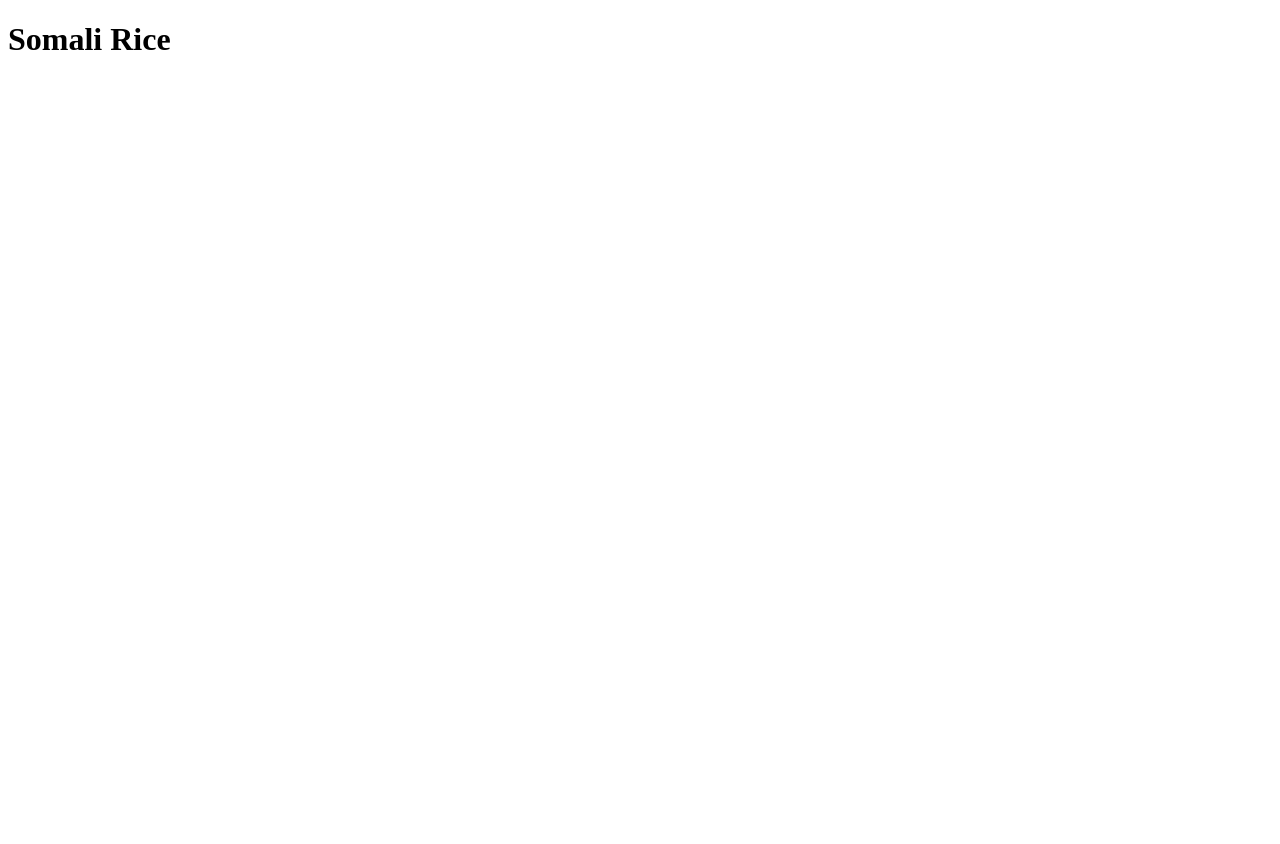
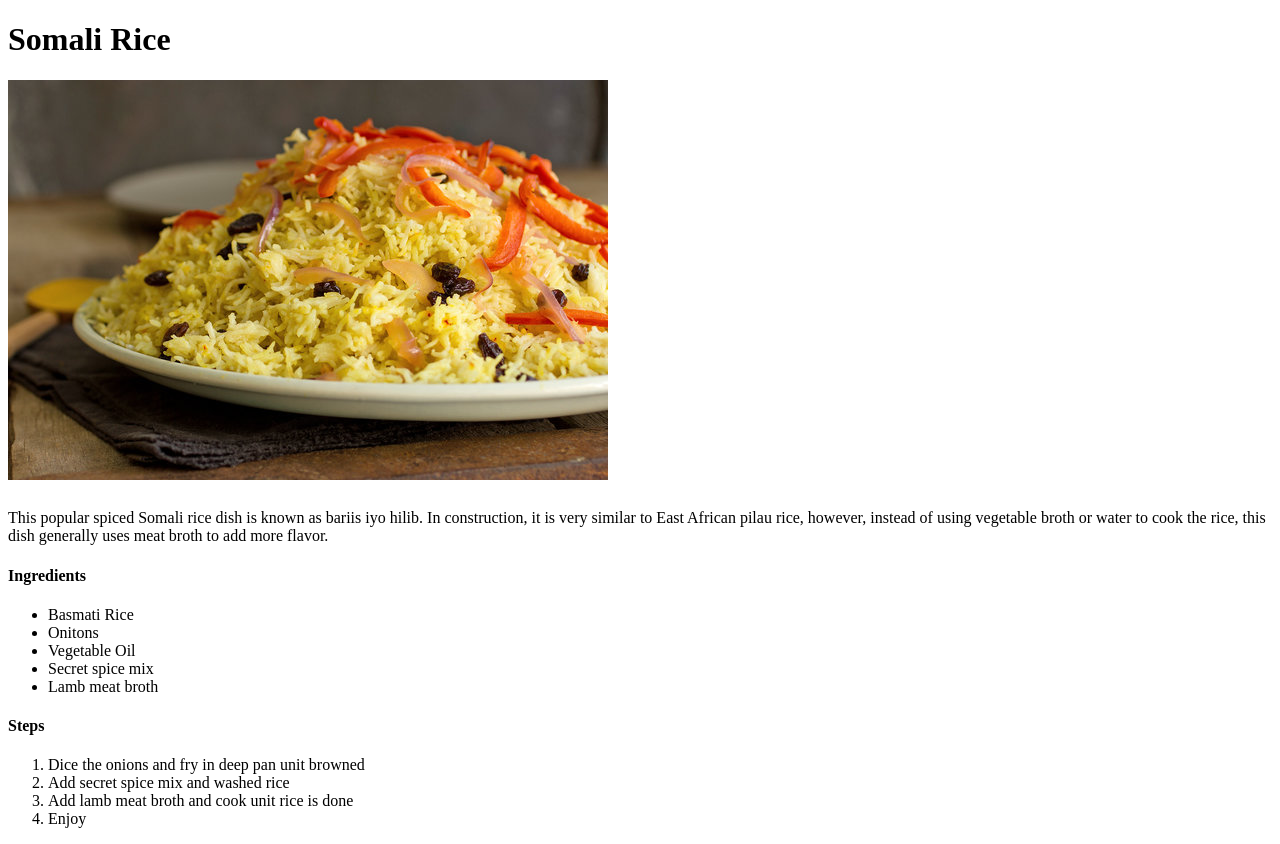
Before and after one commit to mabd123/Odin-Recipe, a plain HTML site: page recipes/somali-rice.html in a window 1280 px wide. Before the commit the page ends 800 px from the top, so only its background shows below. Drawn offline with Linux system fonts and the light colour scheme.

Commit message:
fryed egg and recipe added

```diff
--- a/recipes/somali-rice.html
+++ b/recipes/somali-rice.html
@@ -2,9 +2,27 @@
 <html lang="en">
 <head>
     <meta charset="UTF-8">
-    <title>Document</title>
+    <title>Delicious Somali Rice</title>
 </head>
 <body>
     <h1>Somali Rice</h1>
+    <h1><img src="somali-rice.jpg"></img></h1>
+    <p>This popular spiced Somali rice dish is known as bariis iyo hilib. In construction, it is very similar to East African pilau rice, however, instead of using vegetable broth or water to cook the rice, this dish generally uses meat broth to add more flavor.</p>
+    <h4>Ingredients</h4>
+    <ul>
+        <li>Basmati Rice</li>
+        <li>Onitons</li>
+        <li>Vegetable Oil</li>
+        <li>Secret spice mix</li>
+        <li>Lamb meat broth</li>
+    </ul>
+    <h4>Steps</h4>
+    <ol>
+        <li>Dice the onions and fry in deep pan unit browned</li>
+        <li>Add secret spice mix and washed rice </li>
+        <li>Add lamb meat broth and cook unit rice is done</li>
+        <li>Enjoy</li>
+    </ol>
+    </ul>
 </body>
 </html>
```
Also changed, not shown: recipes/fryed-egg.html (added, +26 -0 lines), recipes/fried-egg.jpg (added).
